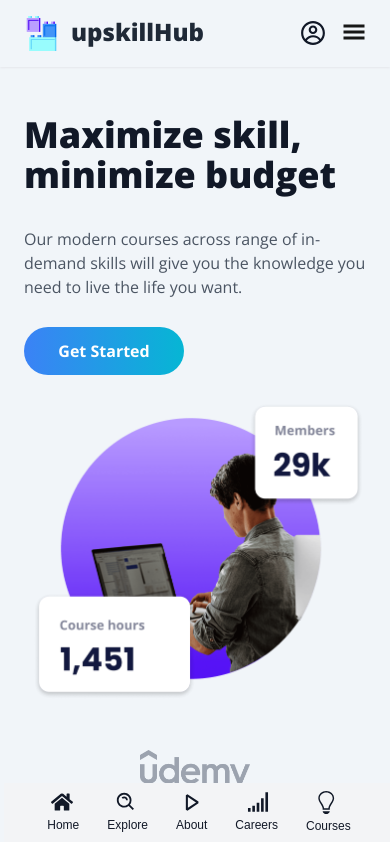
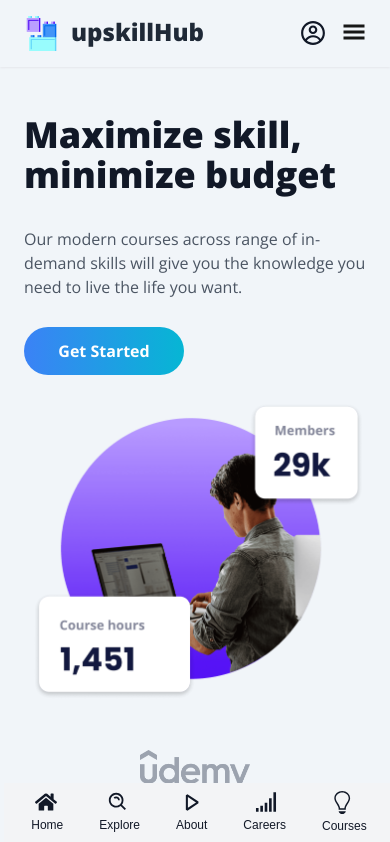
Before and after one commit to johncanero/upskill-hub, a Next.js app: page / in a window 390 px wide. Shown: the top 842 px of the page. Built offline with nearby package versions, Linux system fonts and the light colour scheme.

Commit message:
Adjust gap in Mobile Footer

```diff
--- a/src/sections/MobileFooter.tsx
+++ b/src/sections/MobileFooter.tsx
@@ -10,7 +10,7 @@ import { VscDebugStart } from "@react-icons/all-files/vsc/VscDebugStart"
 const MobileFooter = () => {
     return (
         <footer>
-            <div className="fixed bottom-0 left-0 flex justify-center w-full py-2 ml-1 text-center bg-gray-100 dark:bg-gray-900 gap-7 dark:bg-black50 md:hidden">
+            <div className="fixed bottom-0 left-0 flex justify-center w-full py-2 ml-1 text-center bg-gray-100 dark:bg-gray-900 gap-9 dark:bg-black50 md:hidden">
                 {/* Home */}
                 <Link href="/" rel="noopener noreferrer">
                     <button className="hover:text-neutral-700 dark:hover:text-gray-50">
```
